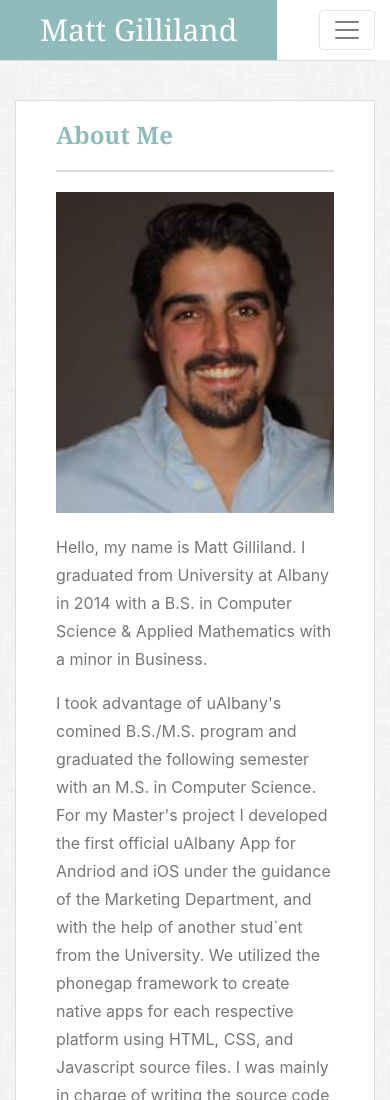
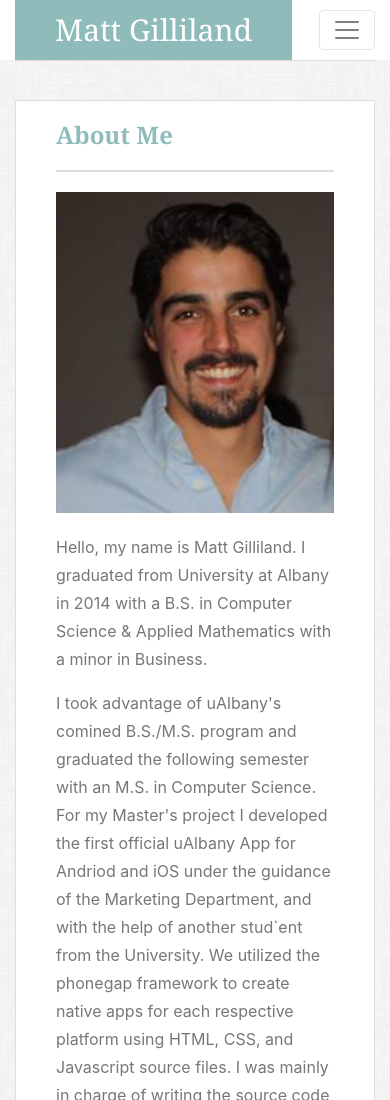
Before and after one commit to mgilliland23/Bootstrap-Portfolio, a plain HTML site: page index.html in a window 390 px wide. Shown: the top 1100 px of the page. Drawn offline with nearby package versions, Linux system fonts and the light colour scheme.

Commit message:
edited styling for mobile devices

```diff
--- a/assets/style.css
+++ b/assets/style.css
@@ -210,7 +210,4 @@ input[type=submit]:hover {
         float: left;
     }
 
-    .col-sm-12{
-        padding-left: 0;
-    }
 }
```
